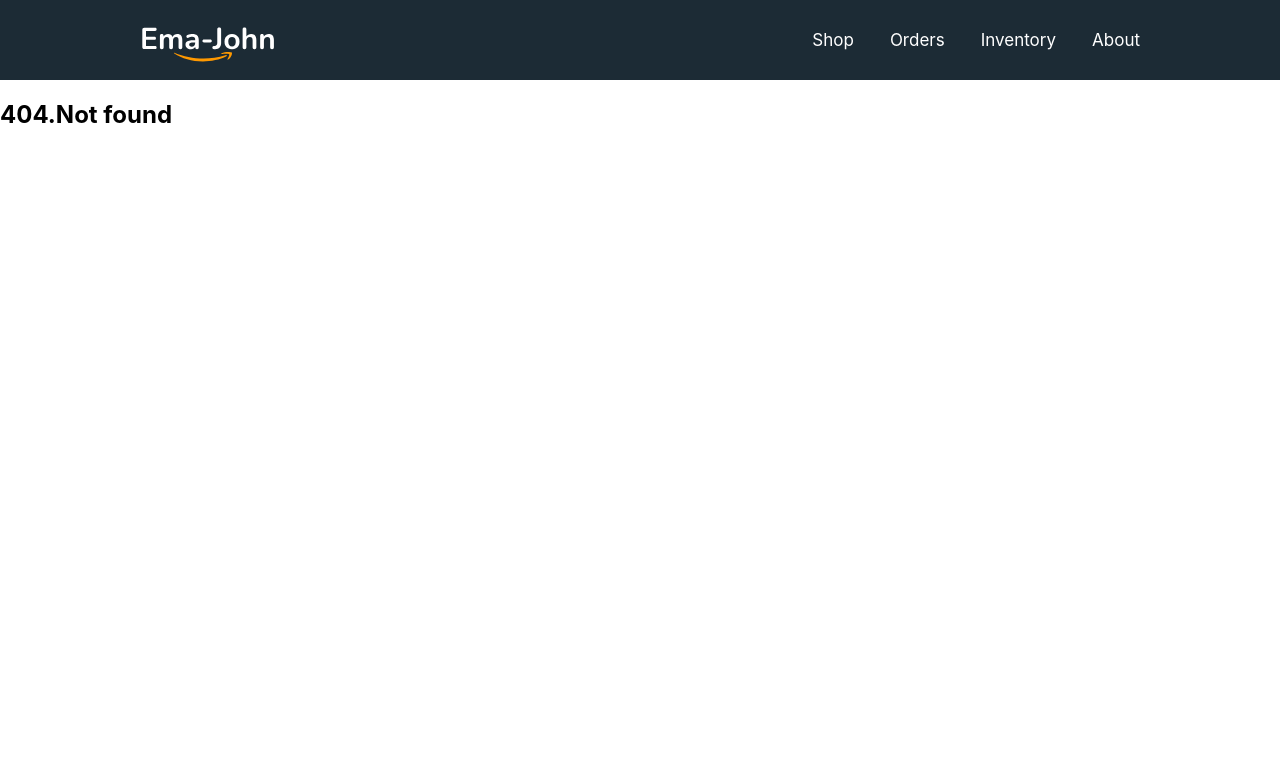
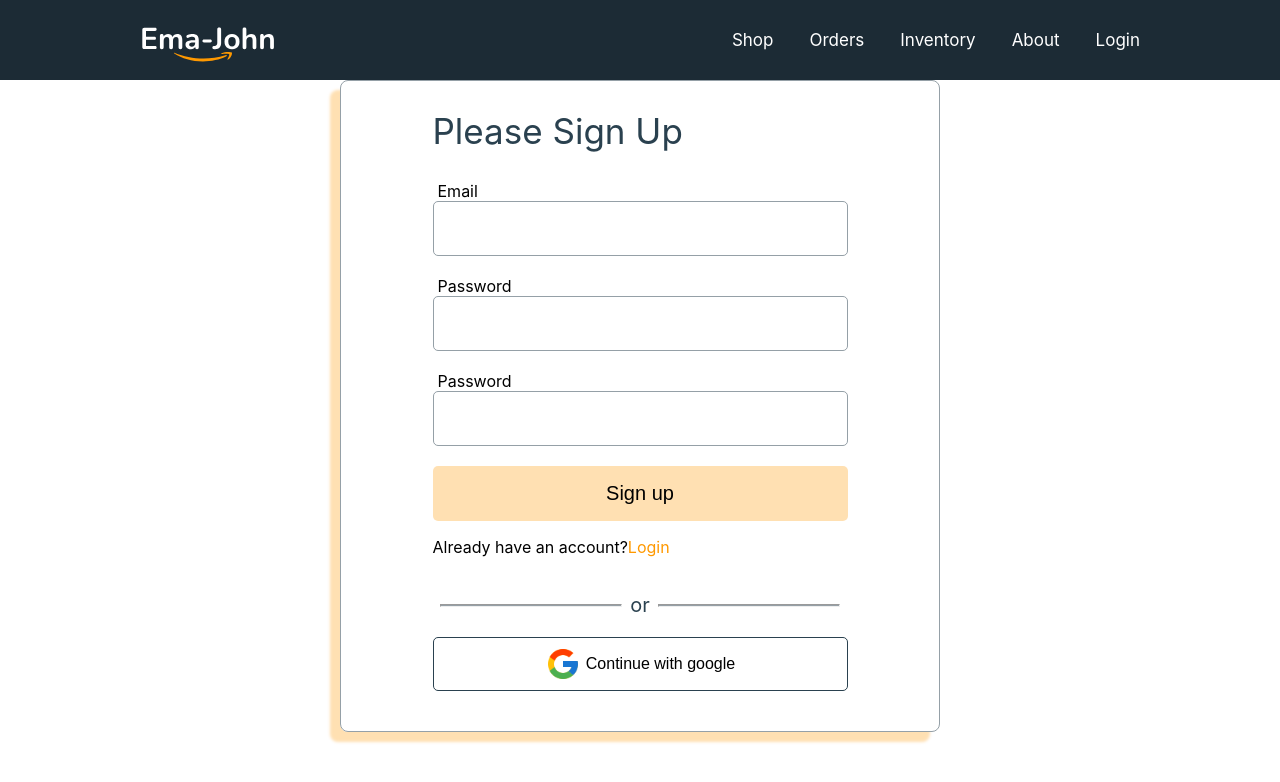
Before and after one commit to NafiulA/ecommerce-react-practice, a React (Create React App) app: page /signup in a window 1280 px wide. Before the commit this address had no page. Shown: the top 782 px of the page. Built offline with nearby package versions, Linux system fonts and the light colour scheme.

Commit message:
login and signup page setup

```diff
--- a/package.json
+++ b/package.json
@@ -10,8 +10,10 @@
     "@testing-library/jest-dom": "^5.16.2",
     "@testing-library/react": "^12.1.4",
     "@testing-library/user-event": "^13.5.0",
+    "firebase": "^9.6.10",
     "react": "^17.0.2",
     "react-dom": "^17.0.2",
+    "react-firebase-hooks": "^5.0.3",
     "react-router-dom": "^6.2.2",
     "react-scripts": "5.0.0",
     "web-vitals": "^2.1.4"
--- a/src/App.js
+++ b/src/App.js
@@ -3,9 +3,11 @@
 import About from './components/About/About';
 import Header from './components/Header/Header';
 import Inventory from './components/Inventory/Inventory';
+import Login from './components/Login/Login';
 import NotFound from './components/NotFound/NotFound';
 import Orders from './components/Orders/Orders';
 import Shop from './components/Shop/Shop';
+import Signup from './components/Signup/Signup';
 
 function App() {
   return (
@@ -17,6 +19,8 @@
         <Route path='/orders' element={<Orders></Orders>} />
         <Route path='/inventory' element={<Inventory></Inventory>} />
         <Route path='/about' element={<About></About>} />
+        <Route path='/login' element={<Login></Login>}></Route>
+        <Route path='/signup' element={<Signup></Signup>}></Route>
         <Route path='*' element={<NotFound></NotFound>} />
       </Routes>
     </div>
--- a/src/components/Cart/Cart.js
+++ b/src/components/Cart/Cart.js
@@ -1,5 +1,6 @@
 import React from 'react';
-import './Cart.css'
+import './Cart.css';
+
 
 const Cart = ({ cart, children }) => {
     let quantity = 0;
--- a/src/components/Header/Header.js
+++ b/src/components/Header/Header.js
@@ -11,6 +11,7 @@
                 <Link to="/orders">Orders</Link>
                 <Link to="/inventory">Inventory</Link>
                 <Link to="/about">About</Link>
+                <Link to="/login">Login</Link>
             </div>
         </nav>
     );
--- a/src/components/Inventory/Inventory.js
+++ b/src/components/Inventory/Inventory.js
@@ -3,7 +3,7 @@
 const Inventory = () => {
     return (
         <div>
-            <h2>this is Inventory</h2>
+            <h2>This is inventory</h2>
         </div>
     );
 };
--- /dev/null
+++ b/src/components/Login/Login.css
@@ -0,0 +1,85 @@
+.form-container {
+    width: 600px;
+    margin: 0 auto;
+    border: 1px solid #95a0a7;
+    box-sizing: border-box;
+    border-radius: 8px;
+    display: flex;
+    justify-content: center;
+    box-shadow: rgba(255, 153, 0, 0.3) -10px 10px 3px;
+}
+
+.form-title {
+    font-size: 35px;
+    color: #2a414f;
+    font-weight: 400;
+}
+
+.input-group {
+    margin-bottom: 20px;
+}
+
+.input-group label {
+    display: block;
+    margin-left: 5px;
+}
+
+.input-group input {
+    width: 415px;
+    height: 55px;
+    border: 1px solid #95a0a7;
+    box-sizing: border-box;
+    border-radius: 5px;
+    font-size: 24px;
+}
+
+.form-submit {
+    width: 415px;
+    height: 55px;
+    background-color: rgba(255, 153, 0, 0.3);
+    border-radius: 5px;
+    border: none;
+    font-size: 20px;
+}
+
+.form-link {
+    color: #ff9900;
+    text-decoration: none;
+}
+
+.hr-container {
+    display: flex;
+    justify-content: center;
+    align-items: center;
+}
+
+.hr-container hr {
+    width: 180px;
+    height: 1px;
+    background-color: #95a0a7;
+}
+
+.hr-container p {
+    font-size: 20px;
+    color: #2a414f;
+}
+
+.googleBtn {
+    display: flex;
+    background-color: white;
+    border-radius: 5px;
+    border: 1px solid #2a414f;
+    width: 415px;
+    justify-content: center;
+    align-items: center;
+    margin-bottom: 40px;
+}
+
+.googleBtn img {
+    width: 36px;
+    margin-right: 5px;
+}
+
+.googleBtn p {
+    font-size: 16px;
+}
--- /dev/null
+++ b/src/components/Login/Login.js
@@ -0,0 +1,54 @@
+import React, { useState } from 'react';
+import { Link } from 'react-router-dom';
+import './Login.css';
+import googleLogo from '../../images/googleLogo.png';
+import auth from '../../firebase.init';
+import { useSignInWithEmailAndPassword } from 'react-firebase-hooks/auth';
+const Login = () => {
+    const [email, setEmail] = useState('');
+    const [password, setPassword] = useState('');
+    const [SignInWithEmailAndPassword, user, error] = useSignInWithEmailAndPassword(auth);
+    const handleEmailBlur = (e) => {
+        setEmail(e.target.value);
+    }
+    const handlePasswordBlur = (e) => {
+        setPassword(e.target.value);
+    }
+    const handleLogin = (event) => {
+        event.preventDefault();
+        SignInWithEmailAndPassword(email, password);
+    }
+    return (
+        <div className='form-container'>
+            <div>
+                <h2 className='form-title'>Please Login</h2>
+                <form onSubmit={handleLogin}>
+                    <div className="input-group">
+                        <label htmlFor="email">Email</label>
+                        <input onBlur={handleEmailBlur} type="email" name='email' required />
+                    </div>
+                    <div className="input-group">
+                        <label htmlFor="password">Password</label>
+                        <input onBlur={handlePasswordBlur} type="password" name='password' required />
+                    </div>
+                    <p style={{ color: 'red' }}>{error?.message}</p>
+                    <input className='form-submit' type="submit" value="Login" />
+                </form>
+                <p>
+                    New to Ema-john? <Link className='form-link' to='/signup'>Create an account</Link>
+                </p>
+                <div className='hr-container'>
+                    <hr />
+                    <p>or</p>
+                    <hr />
+                </div>
+                <button className='googleBtn'>
+                    <img src={googleLogo} alt="" />
+                    <p>Continue with google</p>
+                </button>
+            </div>
+        </div>
+    );
+};
+
+export default Login;
--- a/src/components/NotFound/NotFound.js
+++ b/src/components/NotFound/NotFound.js
@@ -3,7 +3,7 @@
 const NotFound = () => {
     return (
         <div>
-            <h2>404.Not found</h2>
+            <h2> 404! Not found </h2>
         </div>
     );
 };
--- /dev/null
+++ b/src/components/Signup/Signup.js
@@ -0,0 +1,74 @@
+import React, { useState } from 'react';
+import { Link } from 'react-router-dom';
+import './Signup.css';
+import googleLogo from '../../images/googleLogo.png';
+import { useCreateUserWithEmailAndPassword } from 'react-firebase-hooks/auth';
+import auth from '../../firebase.init';
+const Signup = () => {
+    const [email, setEmail] = useState('');
+    const [password, setPassword] = useState('');
+    const [confirmPassword, setConfirmPassword] = useState('');
+    const [error, setError] = useState('');
+    const [createUserWithEmailAndPassword, user] = useCreateUserWithEmailAndPassword(auth);
+
+    const handleEmailBlur = (e) => {
+        setEmail(e.target.value);
+    }
+    const handlePasswordBlur = (e) => {
+        setPassword(e.target.value);
+    }
+    const handleConfirmPasswordBlur = (e) => {
+        setConfirmPassword(e.target.value);
+    }
+    const handleCreateUser = (event) => {
+        event.preventDefault();
+        if (password !== confirmPassword) {
+            setError("Please confirm your password correctly!");
+            return;
+        }
+        if (password.length < 6) {
+            setError('Please provide a password of atleast 6 character');
+            return;
+        }
+
+        createUserWithEmailAndPassword(email, password);
+    }
+
+    return (
+        <div className='form-container'>
+            <div>
+                <h2 className='form-title'>Please Sign Up</h2>
+                <form onSubmit={handleCreateUser}>
+                    <div className="input-group">
+                        <label htmlFor="email">Email</label>
+                        <input onBlur={handleEmailBlur} type="email" name='email' required />
+                    </div>
+                    <div className="input-group">
+                        <label htmlFor="password">Password</label>
+                        <input onBlur={handlePasswordBlur} type="password" name='password' required />
+                    </div>
+                    <div className="input-group">
+                        <label htmlFor="confirm-password">Password</label>
+                        <input onBlur={handleConfirmPasswordBlur} type="password" name='confirm-password' required />
+                    </div>
+                    <p style={{ color: 'red' }} > {error}</p>
+                    <input className='form-submit' type="submit" value="Sign up" />
+                </form>
+                <p>
+                    Already have an account?<Link className='form-link' to='/login'>Login</Link>
+                </p>
+                <div className='hr-container'>
+                    <hr />
+                    <p>or</p>
+                    <hr />
+                </div>
+                <button className='googleBtn'>
+                    <img src={googleLogo} alt="" />
+                    <p>Continue with google</p>
+                </button>
+            </div>
+        </div >
+    );
+};
+
+export default Signup;
--- /dev/null
+++ b/src/firebase.init.js
@@ -0,0 +1,22 @@
+// Import the functions you need from the SDKs you need
+import { initializeApp } from "firebase/app";
+import { getAuth } from "firebase/auth";
+// TODO: Add SDKs for Firebase products that you want to use
+// https://firebase.google.com/docs/web/setup#available-libraries
+
+// Your web app's Firebase configuration
+const firebaseConfig = {
+    apiKey: "AIzaSyBqVrHX7CTCK-GEWLI3j4NVR0FkZDvv2bQ",
+    authDomain: "router-firebase-integrat-30d5a.firebaseapp.com",
+    projectId: "router-firebase-integrat-30d5a",
+    storageBucket: "router-firebase-integrat-30d5a.appspot.com",
+    messagingSenderId: "908406073595",
+    appId: "1:908406073595:web:bbcbda1ce6a1f4fd0ce85e"
+};
+
+// Initialize Firebase
+const app = initializeApp(firebaseConfig);
+
+const auth = getAuth(app);
+
+export default auth;
```
Also changed, not shown: src/components/Signup/Signup.css (added), src/images/googleLogo.png (added), 1 other file (tests, documents, lock files or other folders).
